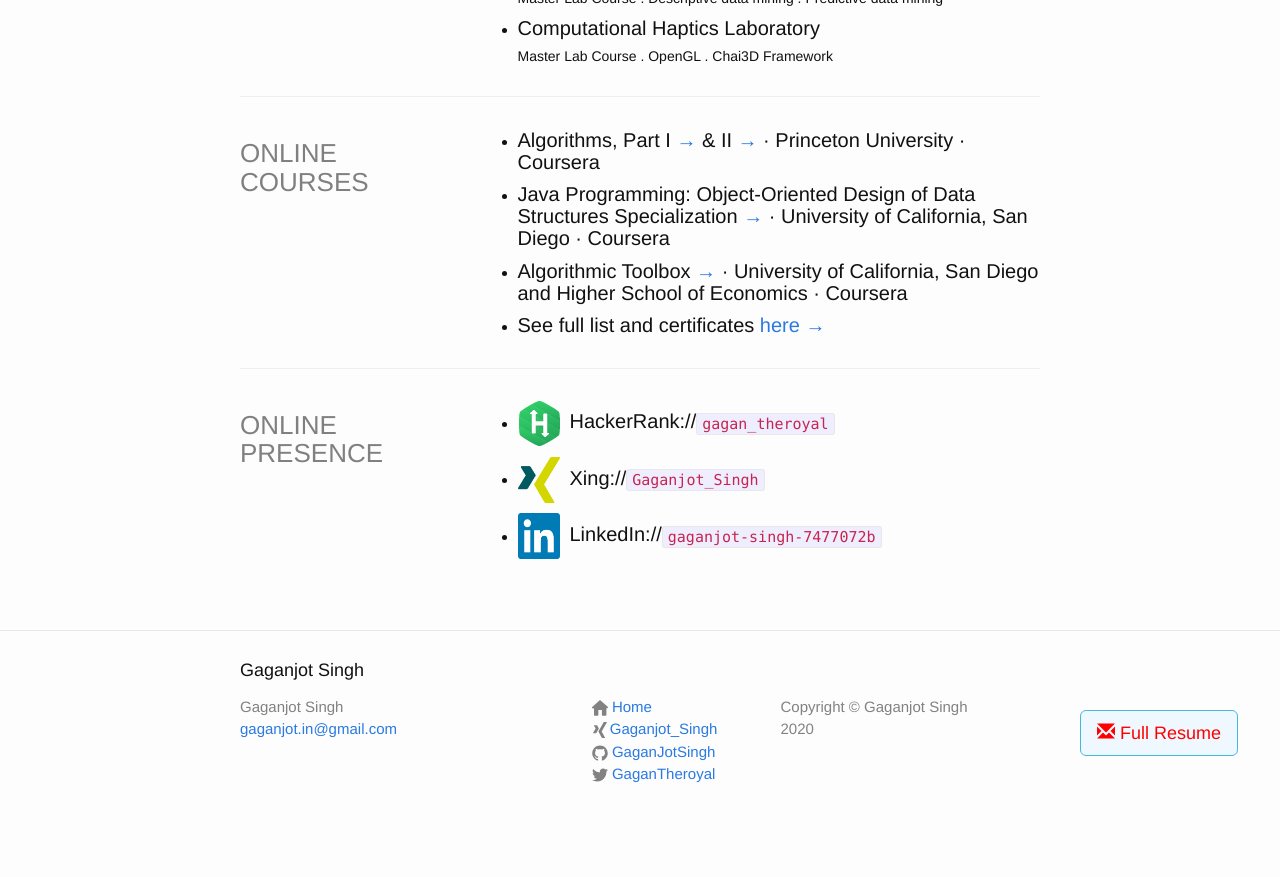
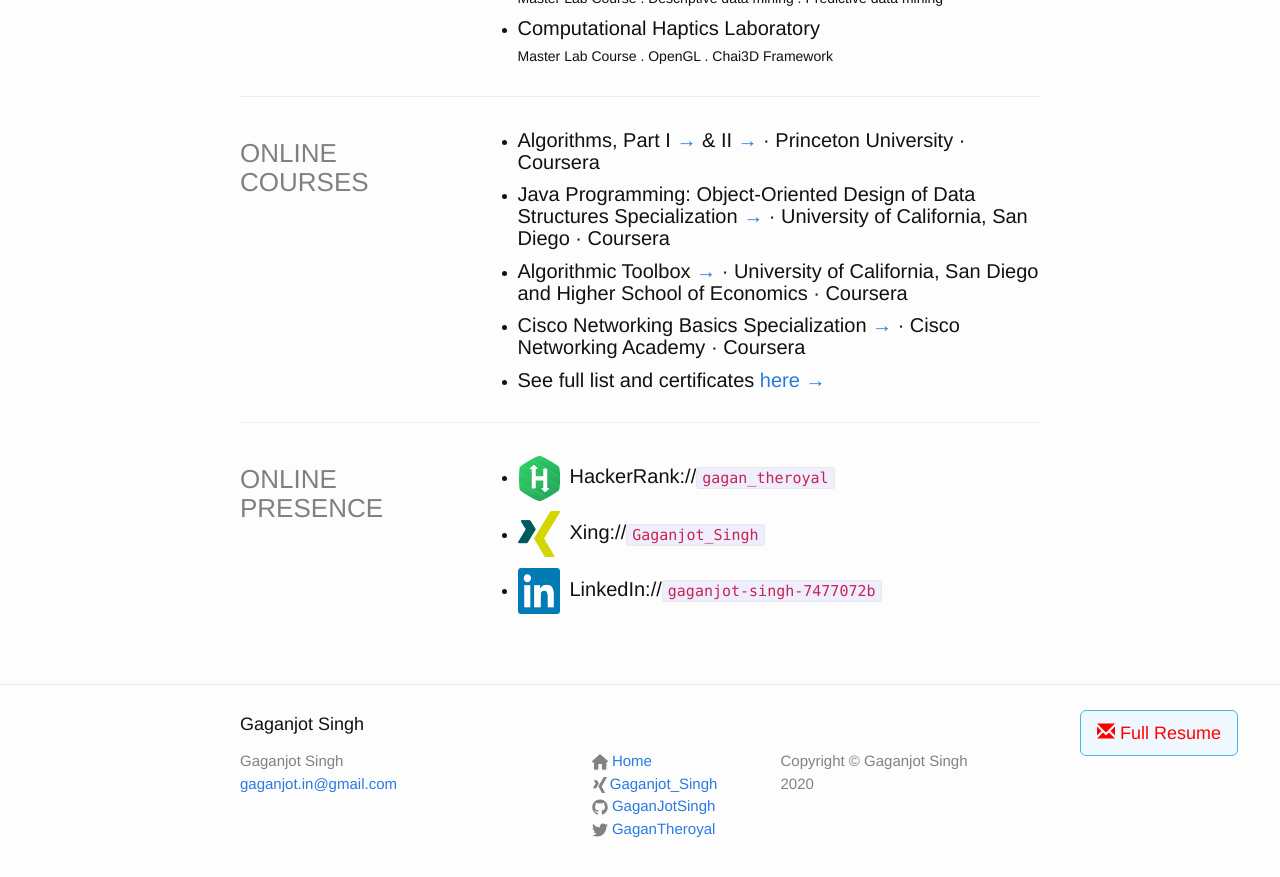
Before and after one commit to GaganJotSingh/GaganJotSingh.github.io, a Jekyll site: the page built from about/resume/index.md, in a window 1280 px wide and 900 px high, scrolled down 1407 px. Shown: the top 877 px of the window. Built offline with Jekyll 4.4.1, drawn with Linux system fonts in a browser that asks for light colours; before the commit the page ends 2253 px from its top, so only the background shows below that.

Commit message:
Added Cisco Networking Specialization in the Resume page

```diff
--- a/about/resume/index.md
+++ b/about/resume/index.md
@@ -132,6 +132,9 @@ A prolific programmer with a passion of research.
 				<h4 style="margin-top:10.5px; margin-bottom:10.5px">Algorithmic Toolbox <a href="https://www.coursera.org/learn/algorithmic-toolbox" target="_blank">&rarr;</a> &middot; University of California, San Diego and Higher School of Economics &middot; Coursera</h4>
 			</li>
 			<li>
+				<h4 style="margin-top:10.5px; margin-bottom:10.5px">Cisco Networking Basics Specialization <a href="https://www.coursera.org/specializations/networking-basics" target="_blank">&rarr;</a> &middot; Cisco Networking Academy &middot; Coursera</h4>
+			</li>
+			<li>
 				<h4 style="margin-top:10.5px; margin-bottom:10.5px">See full list and certificates <a href="{{ site.url_courses_online }}">here &rarr;</a></h4>
 			</li>
 		</ul>
```
